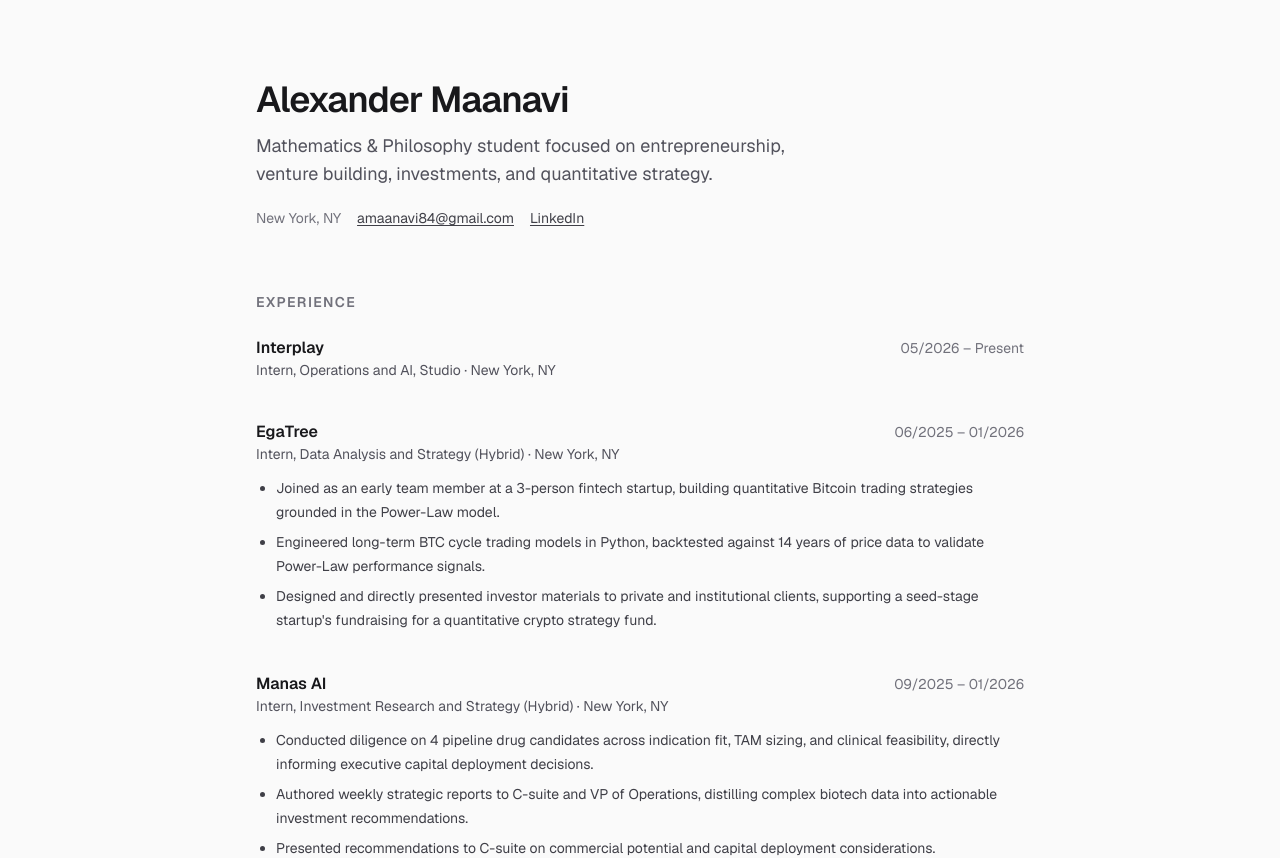
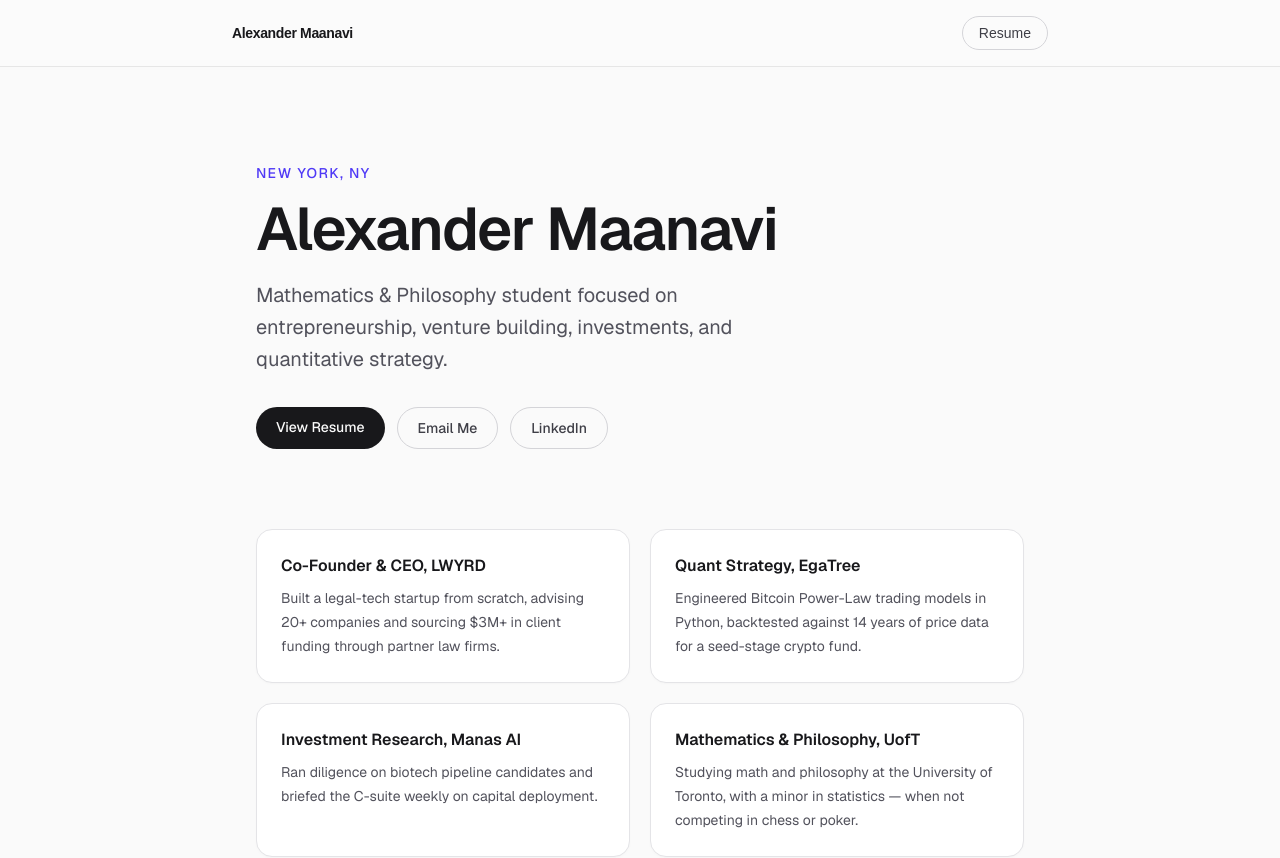
Before and after one commit to amaanavi/AFMwebsite, a Next.js app: page / in a window 1280 px wide. Shown: the top 858 px of the page. Built offline with nearby package versions, Linux system fonts and the light colour scheme.

Commit message:
Add landing page with nav bar, move resume to /resume

```diff
--- a/src/app/layout.tsx
+++ b/src/app/layout.tsx
@@ -1,5 +1,6 @@
 import type { Metadata } from "next";
 import { Geist, Geist_Mono } from "next/font/google";
+import NavBar from "@/components/NavBar";
 import "./globals.css";
 
 const geistSans = Geist({
@@ -28,7 +29,10 @@
       lang="en"
       className={`${geistSans.variable} ${geistMono.variable} h-full antialiased`}
     >
-      <body className="min-h-full flex flex-col">{children}</body>
+      <body className="min-h-full flex flex-col">
+        <NavBar />
+        {children}
+      </body>
     </html>
   );
 }
--- a/src/app/page.tsx
+++ b/src/app/page.tsx
@@ -1,136 +1,65 @@
-import {
-  clubsAndAwards,
-  education,
-  experience,
-  interests,
-  languages,
-  profile,
-  skills,
-} from "@/data/resume";
-
-function SectionHeading({ children }: { children: React.ReactNode }) {
-  return (
-    <h2 className="text-sm font-semibold uppercase tracking-widest text-zinc-500">
-      {children}
-    </h2>
-  );
-}
+import Link from "next/link";
+import { highlights, profile } from "@/data/resume";
 
 export default function Home() {
   return (
-    <div className="flex flex-1 justify-center bg-zinc-50 px-6 py-20 font-sans sm:px-10">
-      <main className="w-full max-w-3xl">
-        <header className="mb-16">
-          <h1 className="text-4xl font-semibold tracking-tight text-zinc-900">
+    <div className="relative flex flex-1 justify-center overflow-hidden bg-zinc-50 px-6 font-sans sm:px-10">
+      <div
+        aria-hidden
+        className="pointer-events-none absolute inset-x-0 top-0 -z-10 h-[32rem] bg-[radial-gradient(ellipse_at_top,_rgba(79,70,229,0.14),_transparent_65%)]"
+      />
+
+      <main className="flex w-full max-w-3xl flex-col py-24">
+        <p className="text-sm font-medium uppercase tracking-widest text-indigo-600">
+          {profile.location}
+        </p>
+        <h1 className="mt-4 text-5xl font-semibold tracking-tight text-zinc-900 sm:text-6xl">
           {profile.name}
         </h1>
-          <p className="mt-3 max-w-xl text-lg leading-7 text-zinc-600">
+        <p className="mt-5 max-w-xl text-xl leading-8 text-zinc-600">
           {profile.tagline}
         </p>
-          <div className="mt-5 flex flex-wrap gap-x-4 gap-y-2 text-sm text-zinc-500">
-            <span>{profile.location}</span>
+
+        <div className="mt-8 flex flex-wrap gap-3">
+          <Link
+            href="/resume"
+            className="rounded-full bg-zinc-900 px-5 py-2.5 text-sm font-medium text-zinc-50 transition-colors hover:bg-zinc-700"
+          >
+            View Resume
+          </Link>
           <a
             href={`mailto:${profile.email}`}
-              className="text-zinc-700 underline underline-offset-2 hover:text-zinc-900"
+            className="rounded-full border border-zinc-300 px-5 py-2.5 text-sm font-medium text-zinc-700 transition-colors hover:border-zinc-900 hover:text-zinc-900"
           >
-              {profile.email}
+            Email Me
           </a>
           <a
             href={profile.linkedin}
             target="_blank"
             rel="noopener noreferrer"
-              className="text-zinc-700 underline underline-offset-2 hover:text-zinc-900"
+            className="rounded-full border border-zinc-300 px-5 py-2.5 text-sm font-medium text-zinc-700 transition-colors hover:border-zinc-900 hover:text-zinc-900"
           >
             LinkedIn
           </a>
         </div>
-        </header>
 
-        <section className="mb-14">
-          <SectionHeading>Experience</SectionHeading>
-          <div className="mt-6 flex flex-col gap-10">
-            {experience.map((job) => (
-              <div key={`${job.org}-${job.period}`}>
-                <div className="flex flex-wrap items-baseline justify-between gap-x-4 gap-y-1">
-                  <h3 className="text-base font-semibold text-zinc-900">
-                    {job.org}
-                  </h3>
-                  <span className="text-sm text-zinc-500">{job.period}</span>
-                </div>
-                <p className="text-sm text-zinc-600">
-                  {job.role} · {job.location}
+        <div className="mt-20 grid gap-5 sm:grid-cols-2">
+          {highlights.map((item) => (
+            <div
+              key={item.title}
+              className="rounded-2xl border border-zinc-200 bg-white p-6 shadow-sm shadow-zinc-900/[0.02]"
+            >
+              <h2 className="text-base font-semibold text-zinc-900">
+                {item.title}
+              </h2>
+              <p className="mt-2 text-sm leading-6 text-zinc-600">
+                {item.description}
               </p>
-                {job.bullets.length > 0 && (
-                  <ul className="mt-3 list-disc space-y-1.5 pl-5 text-sm leading-6 text-zinc-700">
-                    {job.bullets.map((bullet) => (
-                      <li key={bullet}>{bullet}</li>
-                    ))}
-                  </ul>
-                )}
             </div>
           ))}
         </div>
-        </section>
 
-        <section className="mb-14">
-          <SectionHeading>Education</SectionHeading>
-          <div className="mt-6 flex flex-col gap-5">
-            {education.map((item) => (
-              <div
-                key={item.school}
-                className="flex flex-wrap items-baseline justify-between gap-x-4 gap-y-1"
-              >
-                <div>
-                  <h3 className="text-base font-semibold text-zinc-900">
-                    {item.school}
-                  </h3>
-                  <p className="text-sm text-zinc-600">{item.detail}</p>
-                </div>
-                {item.period && (
-                  <span className="text-sm text-zinc-500">{item.period}</span>
-                )}
-              </div>
-            ))}
-          </div>
-        </section>
-
-        <section>
-          <SectionHeading>Skills & Interests</SectionHeading>
-          <div className="mt-6 grid gap-6 sm:grid-cols-2">
-            <div>
-              <h3 className="text-sm font-semibold text-zinc-900">Skills</h3>
-              <p className="mt-2 text-sm leading-6 text-zinc-700">
-                {skills.join(", ")}
-              </p>
-            </div>
-            <div>
-              <h3 className="text-sm font-semibold text-zinc-900">
-                Languages
-              </h3>
-              <p className="mt-2 text-sm leading-6 text-zinc-700">
-                {languages.join(", ")}
-              </p>
-            </div>
-            <div>
-              <h3 className="text-sm font-semibold text-zinc-900">
-                Clubs & Awards
-              </h3>
-              <p className="mt-2 text-sm leading-6 text-zinc-700">
-                {clubsAndAwards.join(", ")}
-              </p>
-            </div>
-            <div>
-              <h3 className="text-sm font-semibold text-zinc-900">
-                Hobbies & Interests
-              </h3>
-              <p className="mt-2 text-sm leading-6 text-zinc-700">
-                {interests.join(", ")}
-              </p>
-            </div>
-          </div>
-        </section>
-
-        <footer className="mt-20 border-t border-zinc-200 pt-6 text-sm text-zinc-400">
+        <footer className="mt-24 border-t border-zinc-200 pt-6 text-sm text-zinc-400">
           © {new Date().getFullYear()} {profile.name}
         </footer>
       </main>
--- /dev/null
+++ b/src/app/resume/page.tsx
@@ -0,0 +1,144 @@
+import {
+  clubsAndAwards,
+  education,
+  experience,
+  interests,
+  languages,
+  profile,
+  skills,
+} from "@/data/resume";
+import type { Metadata } from "next";
+
+export const metadata: Metadata = {
+  title: "Resume — Alexander Maanavi",
+};
+
+function SectionHeading({ children }: { children: React.ReactNode }) {
+  return (
+    <h2 className="text-sm font-semibold uppercase tracking-widest text-zinc-500">
+      {children}
+    </h2>
+  );
+}
+
+export default function ResumePage() {
+  return (
+    <div className="flex flex-1 justify-center bg-zinc-50 px-6 py-16 font-sans sm:px-10">
+      <main className="w-full max-w-3xl">
+        <header className="mb-16">
+          <h1 className="text-4xl font-semibold tracking-tight text-zinc-900">
+            {profile.name}
+          </h1>
+          <p className="mt-3 max-w-xl text-lg leading-7 text-zinc-600">
+            {profile.tagline}
+          </p>
+          <div className="mt-5 flex flex-wrap gap-x-4 gap-y-2 text-sm text-zinc-500">
+            <span>{profile.location}</span>
+            <a
+              href={`mailto:${profile.email}`}
+              className="text-zinc-700 underline underline-offset-2 hover:text-zinc-900"
+            >
+              {profile.email}
+            </a>
+            <a
+              href={profile.linkedin}
+              target="_blank"
+              rel="noopener noreferrer"
+              className="text-zinc-700 underline underline-offset-2 hover:text-zinc-900"
+            >
+              LinkedIn
+            </a>
+          </div>
+        </header>
+
+        <section className="mb-14">
+          <SectionHeading>Experience</SectionHeading>
+          <div className="mt-6 flex flex-col gap-10">
+            {experience.map((job) => (
+              <div key={`${job.org}-${job.period}`}>
+                <div className="flex flex-wrap items-baseline justify-between gap-x-4 gap-y-1">
+                  <h3 className="text-base font-semibold text-zinc-900">
+                    {job.org}
+                  </h3>
+                  <span className="text-sm text-zinc-500">{job.period}</span>
+                </div>
+                <p className="text-sm text-zinc-600">
+                  {job.role} · {job.location}
+                </p>
+                {job.bullets.length > 0 && (
+                  <ul className="mt-3 list-disc space-y-1.5 pl-5 text-sm leading-6 text-zinc-700">
+                    {job.bullets.map((bullet) => (
+                      <li key={bullet}>{bullet}</li>
+                    ))}
+                  </ul>
+                )}
+              </div>
+            ))}
+          </div>
+        </section>
+
+        <section className="mb-14">
+          <SectionHeading>Education</SectionHeading>
+          <div className="mt-6 flex flex-col gap-5">
+            {education.map((item) => (
+              <div
+                key={item.school}
+                className="flex flex-wrap items-baseline justify-between gap-x-4 gap-y-1"
+              >
+                <div>
+                  <h3 className="text-base font-semibold text-zinc-900">
+                    {item.school}
+                  </h3>
+                  <p className="text-sm text-zinc-600">{item.detail}</p>
+                </div>
+                {item.period && (
+                  <span className="text-sm text-zinc-500">{item.period}</span>
+                )}
+              </div>
+            ))}
+          </div>
+        </section>
+
+        <section>
+          <SectionHeading>Skills & Interests</SectionHeading>
+          <div className="mt-6 grid gap-6 sm:grid-cols-2">
+            <div>
+              <h3 className="text-sm font-semibold text-zinc-900">Skills</h3>
+              <p className="mt-2 text-sm leading-6 text-zinc-700">
+                {skills.join(", ")}
+              </p>
+            </div>
+            <div>
+              <h3 className="text-sm font-semibold text-zinc-900">
+                Languages
+              </h3>
+              <p className="mt-2 text-sm leading-6 text-zinc-700">
+                {languages.join(", ")}
+              </p>
+            </div>
+            <div>
+              <h3 className="text-sm font-semibold text-zinc-900">
+                Clubs & Awards
+              </h3>
+              <p className="mt-2 text-sm leading-6 text-zinc-700">
+                {clubsAndAwards.join(", ")}
+              </p>
+            </div>
+            <div>
+              <h3 className="text-sm font-semibold text-zinc-900">
+                Hobbies & Interests
+              </h3>
+              <p className="mt-2 text-sm leading-6 text-zinc-700">
+                {interests.join(", ")}
+              </p>
+            </div>
+          </div>
+        </section>
+
+        <footer className="mt-20 border-t border-zinc-200 pt-6 text-sm text-zinc-400">
+          © {new Date().getFullYear()} {profile.name}
+        </footer>
+      </main>
+    </div>
+  );
+}
--- /dev/null
+++ b/src/components/NavBar.tsx
@@ -0,0 +1,41 @@
+"use client";
+
+import Link from "next/link";
+import { usePathname } from "next/navigation";
+
+const links = [{ href: "/resume", label: "Resume" }];
+
+export default function NavBar() {
+  const pathname = usePathname();
+
+  return (
+    <header className="sticky top-0 z-50 border-b border-zinc-800/10 bg-zinc-50/80 backdrop-blur">
+      <nav className="mx-auto flex max-w-4xl items-center justify-between px-6 py-4 sm:px-10">
+        <Link
+          href="/"
+          className="text-sm font-semibold tracking-tight text-zinc-900"
+        >
+          Alexander Maanavi
+        </Link>
+        <div className="flex items-center gap-3">
+          {links.map((link) => {
+            const active = pathname === link.href;
+            return (
+              <Link
+                key={link.href}
+                href={link.href}
+                className={
+                  active
+                    ? "rounded-full bg-zinc-900 px-4 py-1.5 text-sm font-medium text-zinc-50"
+                    : "rounded-full border border-zinc-300 px-4 py-1.5 text-sm font-medium text-zinc-700 transition-colors hover:border-zinc-900 hover:text-zinc-900"
+                }
+              >
+                {link.label}
+              </Link>
+            );
+          })}
+        </div>
+      </nav>
+    </header>
+  );
+}
--- a/src/data/resume.ts
+++ b/src/data/resume.ts
@@ -1,3 +1,26 @@
+export const highlights = [
+  {
+    title: "Co-Founder & CEO, LWYRD",
+    description:
+      "Built a legal-tech startup from scratch, advising 20+ companies and sourcing $3M+ in client funding through partner law firms.",
+  },
+  {
+    title: "Quant Strategy, EgaTree",
+    description:
+      "Engineered Bitcoin Power-Law trading models in Python, backtested against 14 years of price data for a seed-stage crypto fund.",
+  },
+  {
+    title: "Investment Research, Manas AI",
+    description:
+      "Ran diligence on biotech pipeline candidates and briefed the C-suite weekly on capital deployment.",
+  },
+  {
+    title: "Mathematics & Philosophy, UofT",
+    description:
+      "Studying math and philosophy at the University of Toronto, with a minor in statistics — when not competing in chess or poker.",
+  },
+];
+
 export const profile = {
   name: "Alexander Maanavi",
   tagline:
```
Lines whose indentation alone changed are shown as unchanged.
